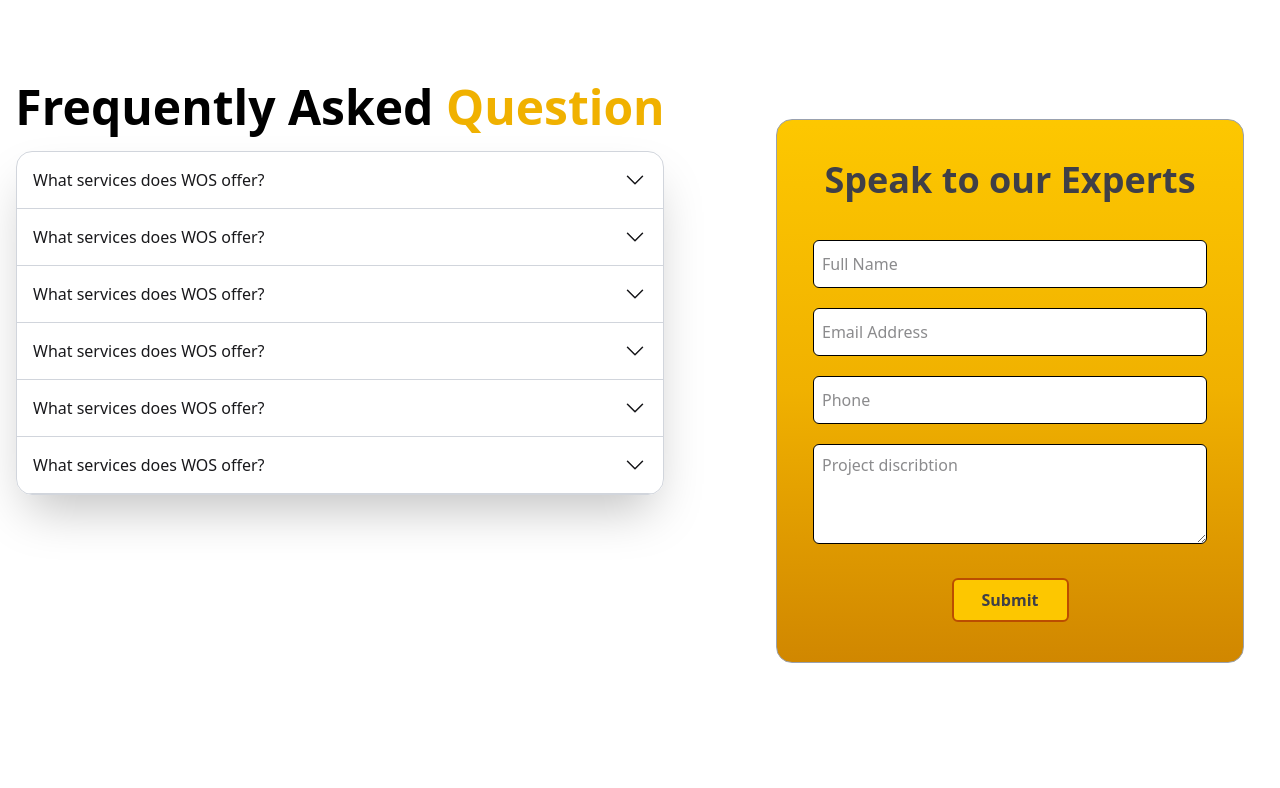
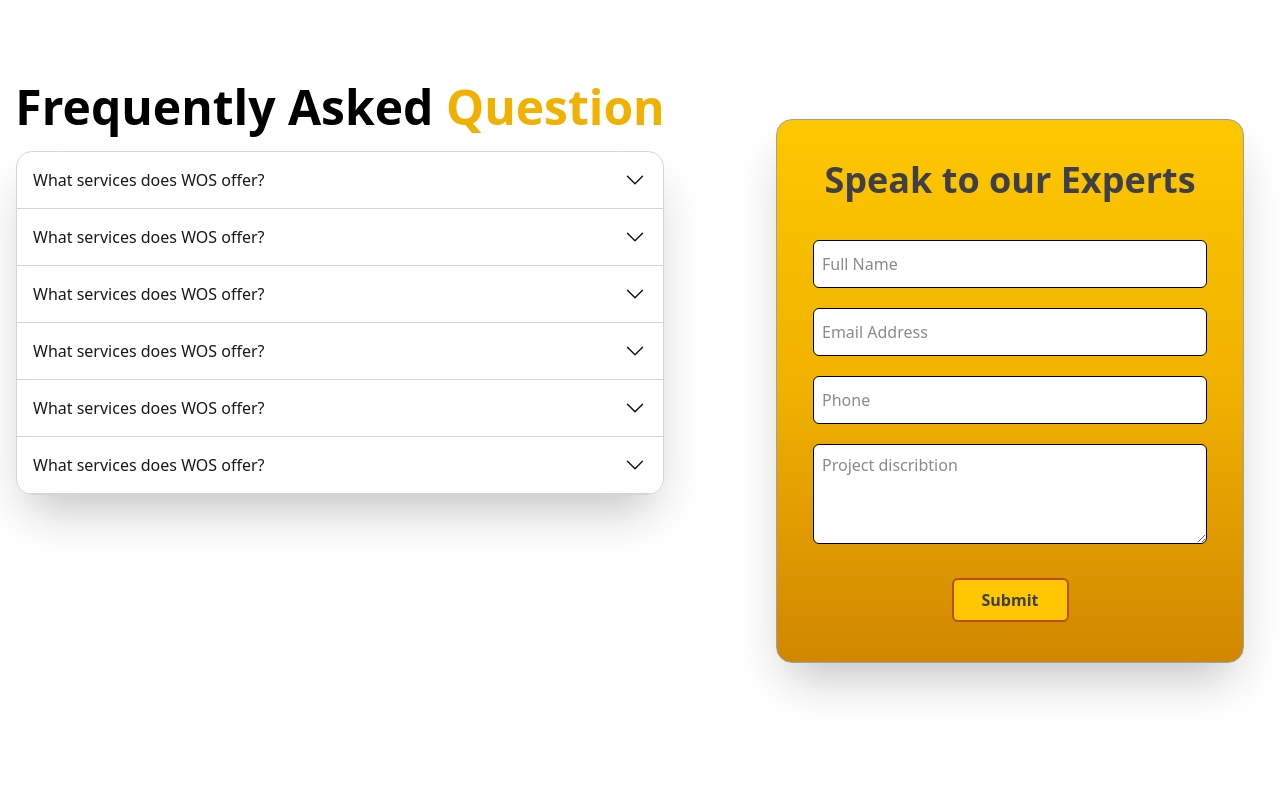
Before and after one commit to Codekillrr/wos-publication, a Next.js app: page / in a window 1280 px wide. Shown: the part 4672-5460 px from the top of the page. Built offline with nearby package versions, Linux system fonts and the light colour scheme.

Commit message:
aded show to contact card

```diff
--- a/src/app/page.tsx
+++ b/src/app/page.tsx
@@ -265,7 +265,7 @@ export default function Home() {
             </div>
           </div>
           <div className="p-2 mb-30 lg:mt-10 lg:px-7 lg:min-w-60 lg:flex lg:justify-start">
-            <div className="rounded-2xl bg-gradient-to-t from-yellow-600 via-yellow-500 to-yellow-400 border border-gray-400 p-4 m-2 lg:w-120">
+            <div className="rounded-2xl bg-gradient-to-t from-yellow-600 via-yellow-500 to-yellow-400 border border-gray-400 p-4 m-2 lg:w-120 shadow-2xl">
               <h2 className="w-full text-center text-zinc-700 text-4xl px-2 mt-6 font-bold">
                 Speak to our Experts
               </h2>
```
